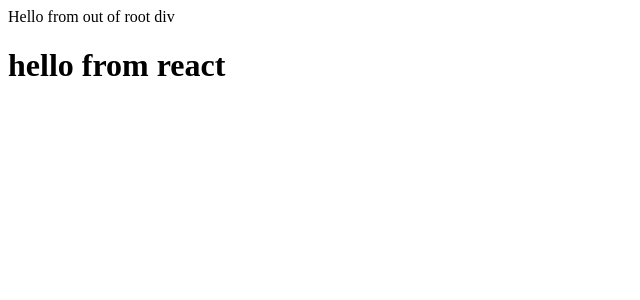
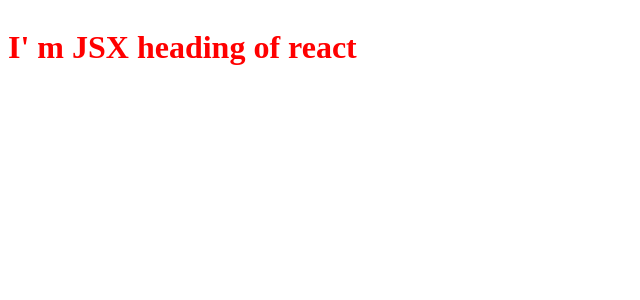
Before and after one commit to patelamancode/namaste-react-dev, a React (Vite) app: page / in a window 1280 px wide. Shown: the top 300 px of the page, without its empty margins (0-640 px from the left). Built offline with nearby package versions, Linux system fonts and the light colour scheme.

Commit message:
understanding babel to convert JSX as React element to render html element

```diff
--- a/App.js
+++ b/App.js
@@ -1,6 +1,19 @@
 import React from "react";
 import ReactDOM from "react-dom/client";
-const heading = React.createElement("h1", {}, "hello from react"); // this heading is react element not a html tag, and this element is js object
+
 const root = ReactDOM.createRoot(document.getElementById("root"));
 
-root.render(heading); // this render menthod convert this heading react element or object to a HTML tag which is render in html dom by doing some internal algo
+// creating react  element normaly with out JSX
+// React.createElemet  => React element i.e (JS-object)  => render as html element
+const normalHeading = React.createElement(
+  "h1",
+  { id: "heading-tag" },
+  "Hey, I am normal react element"
+);
+// ========================================
+//  By using JSX (JSX !==  html) both have similar syntax (also similar syntax of XML)
+// JSX code - transpiled before reaches to JS engine - Parcel transpiled by using - another depency known as Babel- then JS engine understand transpiled react code
+// JSX  => (Transpiled by using Babel) React.createElemet  => React element i.e (JS-object)  => render as html element
+const jsxHeading = <h1 id="heading-jsx">I' m JSX heading of react</h1>;
+
+root.render(jsxHeading);
--- /dev/null
+++ b/index.css
@@ -0,0 +1,6 @@
+#root{
+    display: flex;
+    margin: auto;
+    padding: 0;
+    color: red;
+}
--- a/index.html
+++ b/index.html
@@ -3,24 +3,13 @@
 <head>
     <meta charset="UTF-8">
     <meta name="viewport" content="width=device-width, initial-scale=1.0">
+    <link rel="stylesheet" href="index.css">
     <title>Learning with react dev</title>
 </head>
 <body>
-    <div>Hello  from out of root div</div>
     <div id="root">
-        <h1>Hello  from html only</h1>
+        <h1>Hello Aman Patel</h1>
     </div>
-
-    <!-- <script crossorigin src="https://unpkg.com/react@18/umd/react.development.js"></script>
-    <script crossorigin src="https://unpkg.com/react-dom@18/umd/react-dom.development.js"></script> -->
-
-    <!-- <script>
-        const root = document.getElementById("root")
-        const heading = document.createElement("h1")
-        heading.innerHTML = "Hello from js"
-        root.appendChild(heading)
-
-    </script> -->
 
     <script type="module" src="App.js"></script>
 </body>
```
Also changed, not shown: 4 other files (tests, documents, lock files or other folders).
